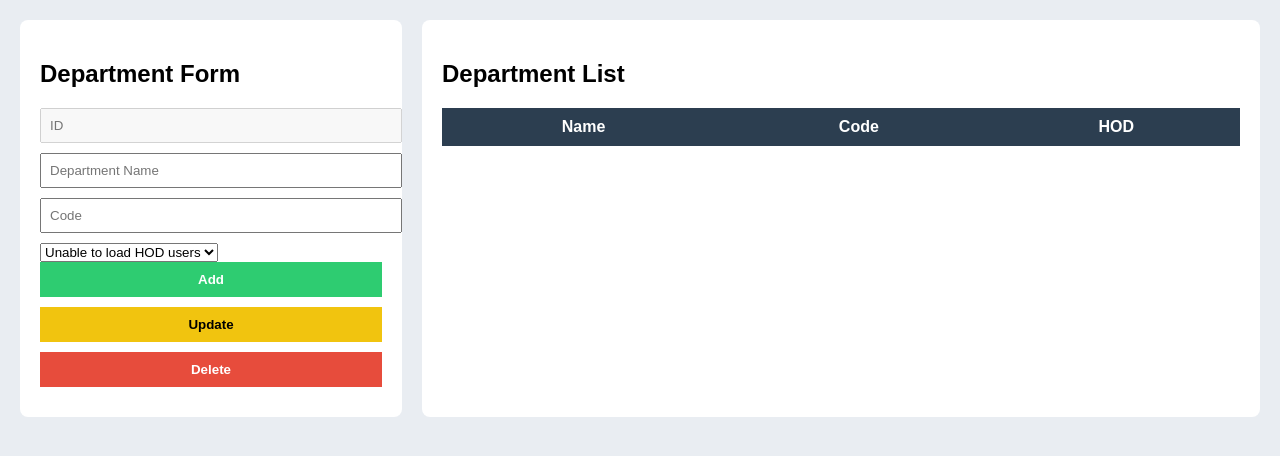
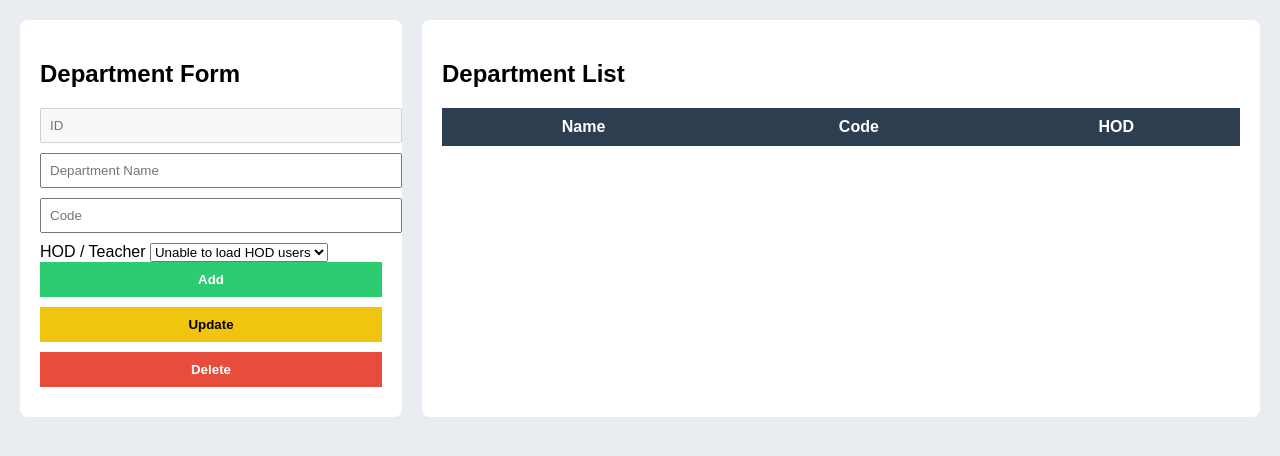
Before and after one commit to YogashwerNathSharma/college_erp, a website: page frontend/department.html in a window 1280 px wide. Drawn offline with Linux system fonts and the light colour scheme; no server answers.

Commit message:
Fix Department Master HOD/Teacher dropdown UI

```diff
--- a/frontend/department.html
+++ b/frontend/department.html
@@ -15,8 +15,10 @@
     <input id="did" disabled placeholder="ID">
     <input id="dname" placeholder="Department Name">
     <input id="code" placeholder="Code">
+
+    <label for="hod">HOD / Teacher</label>
     <select id="hod">
-      <option value="">Select HOD User</option>
+      <option value="">Select HOD / Teacher</option>
     </select>
 
     <button class="add" onclick="addDepartment()">Add</button>
@@ -40,6 +42,6 @@
 
 </div>
 
-<script src="/js/department.js"></script>
+<script src="/js/department.js?v=hod-dropdown"></script>
 </body>
 </html>
```
